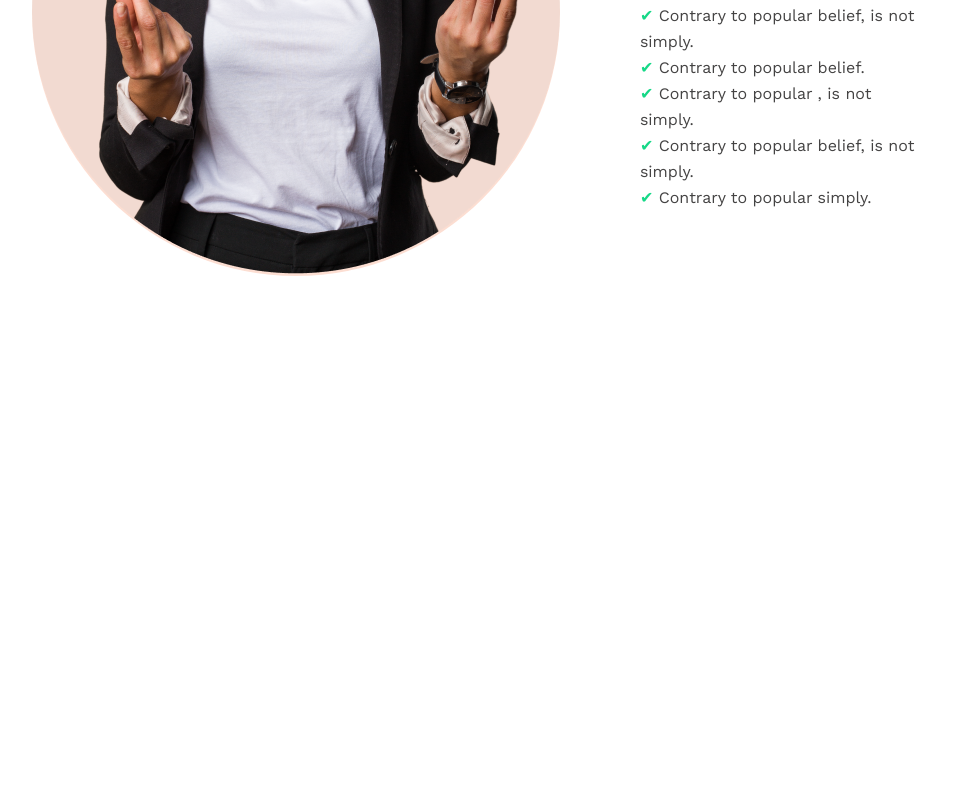
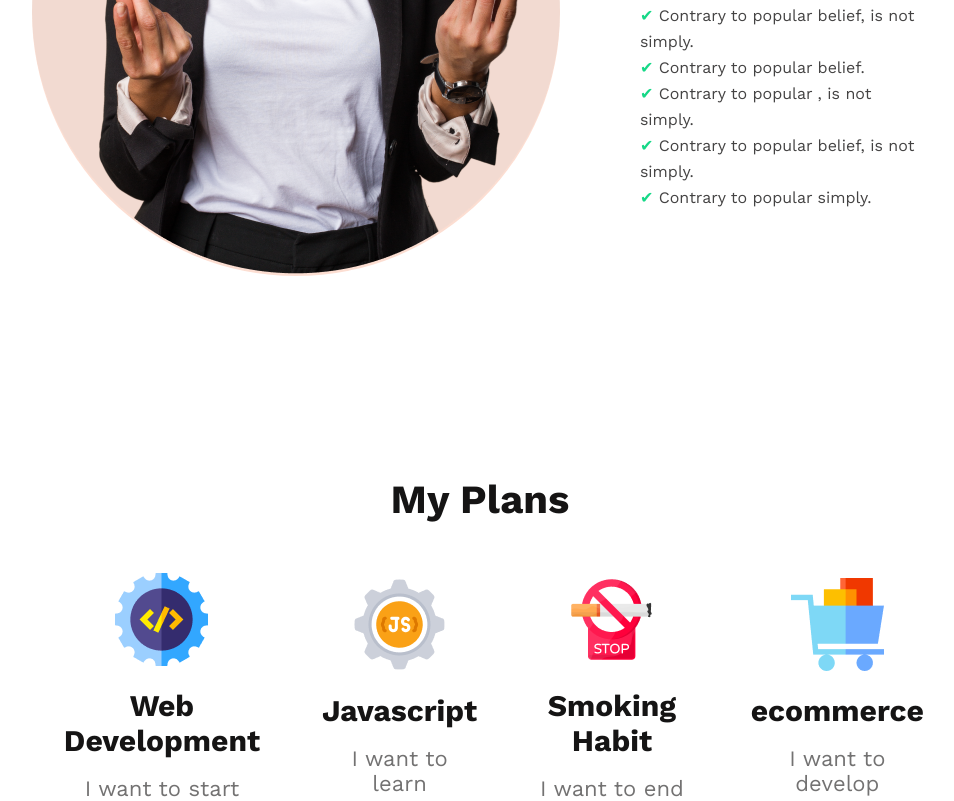
Before and after one commit to shafiqulislamsagor/module-5-task1, a plain HTML site: page index.html in a window 1280 px wide. Shown: the part 1364-2165 px from the top of the page, without its empty margins (160-1114 px from the left). Before the commit the page ends 1840 px from the top, so only its background shows below. Drawn offline with nearby package versions, Linux system fonts and the light colour scheme.

Commit message:
plans info task completed

```diff
--- a/index.html
+++ b/index.html
@@ -25,6 +25,7 @@
     </header>
     <!-- Contain related style -->
     <main>
+        <!-- Year info parts -->
         <article class="year-info-container">
             <section class="img-pic">
                 <img src="images/person.png" alt="">
@@ -41,6 +42,32 @@
                 </ul>
             </section>
         </article>
+        <!-- My plans parts -->
+        <article class="plans">
+            <h3 id="plan" class="info-title">My Plans</h3>
+            <section class="plans-items">
+                <article class="plan-item">
+                    <img src="images/icons/web.png" alt="">
+                    <h4 class="item-title">Web Development</h4>
+                    <p class="item-info">I want to start</p>
+                </article>
+                <article class="plan-item">
+                    <img src="images/icons/js.png" alt="">
+                    <h4 class="item-title">Javascript</h4>
+                    <p class="item-info">I want to learn</p>
+                </article>
+                <article class="plan-item">
+                    <img src="images/icons/smoke.png" alt="">
+                    <h4 class="item-title">Smoking Habit</h4>
+                    <p class="item-info">I want to end</p>
+                </article>
+                <article class="plan-item">
+                    <img src="images/icons/ecom.png" alt="">
+                    <h4 class="item-title">ecommerce</h4>
+                    <p class="item-info">I want to develop</p>
+                </article>
+            </section>
+        </article>
     </main>
     <!-- footer related style -->
     <footer></footer>
--- a/style/task1.css
+++ b/style/task1.css
@@ -6,6 +6,14 @@
 }
 
 /* same design related */
+
+.info-title {
+    color: #151414;
+    font-size: 40px;
+    font-weight: 700;
+    margin-bottom: 24px;
+}
+
 
 /* header style part */
 .header {
@@ -79,12 +87,6 @@ main {
 }
 
 
-.info-title {
-    color: #151414;
-    font-size: 40px;
-    font-weight: 700;
-    margin-bottom: 24px;
-}
 
 .info-description {
     color: #444343;
@@ -103,3 +105,43 @@ span {
     font-size: 16px;
     line-height: 26px;
 }
+
+/* plans info related style */
+.plans {
+    margin-top: 200px;
+}
+
+#plan {
+    text-align: center;
+}
+
+.plans-items {
+    display: flex;
+    justify-content: space-around;
+    align-items: center;
+    margin-top: 50px;
+    gap: 30px;
+}
+
+.plan-item {
+    text-align: center;
+}
+
+.plan-item>img {
+    width: 92.958px;
+    height: 92.958px;
+}
+
+.item-title {
+    margin-top: 18px;
+    color: #151414;
+    font-size: 30px;
+    font-weight: 700;
+}
+
+.item-info {
+    color: #737272;
+    font-size: 22px;
+    font-weight: 500;
+    margin-top: 18px;
+}
```
